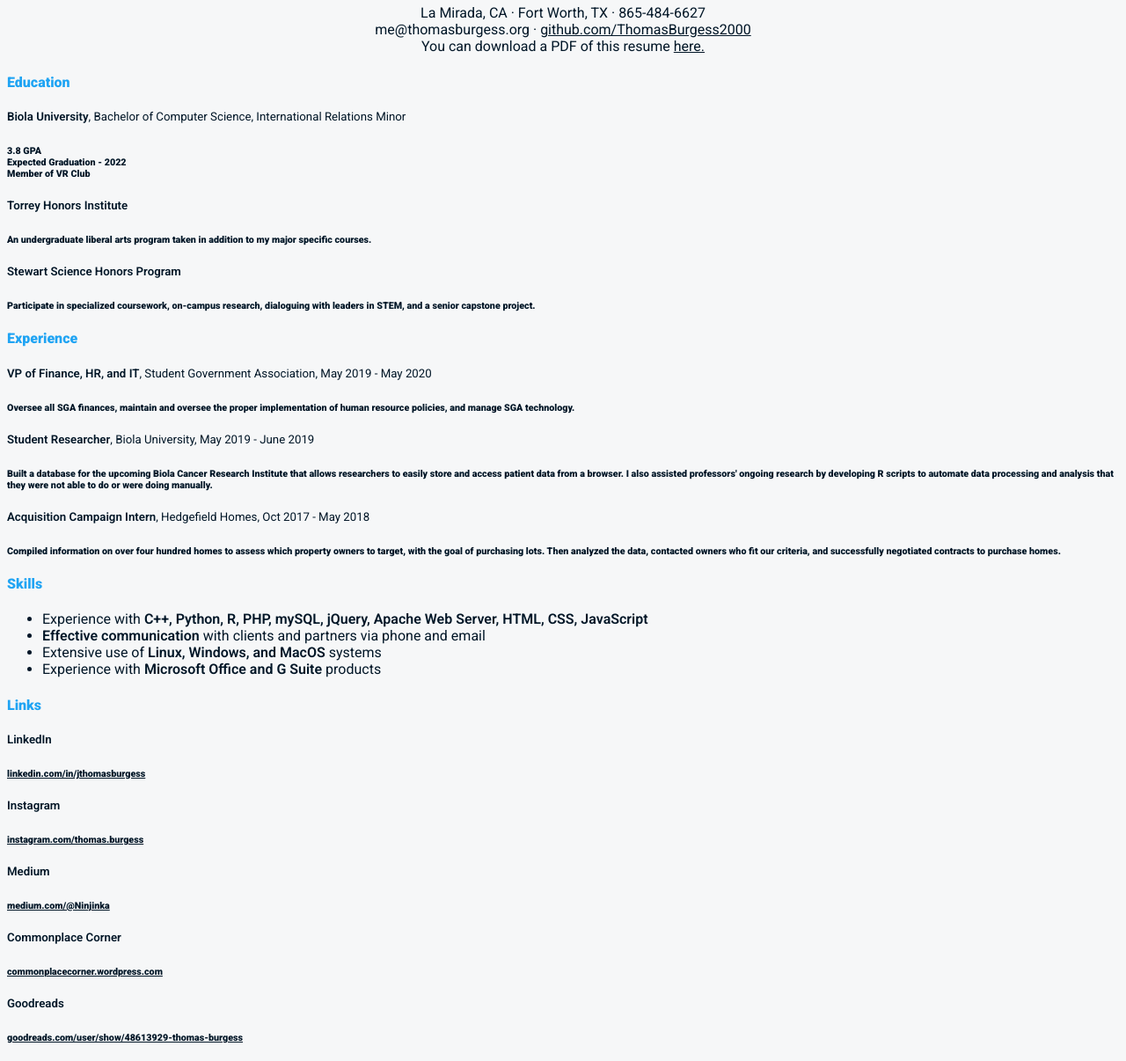
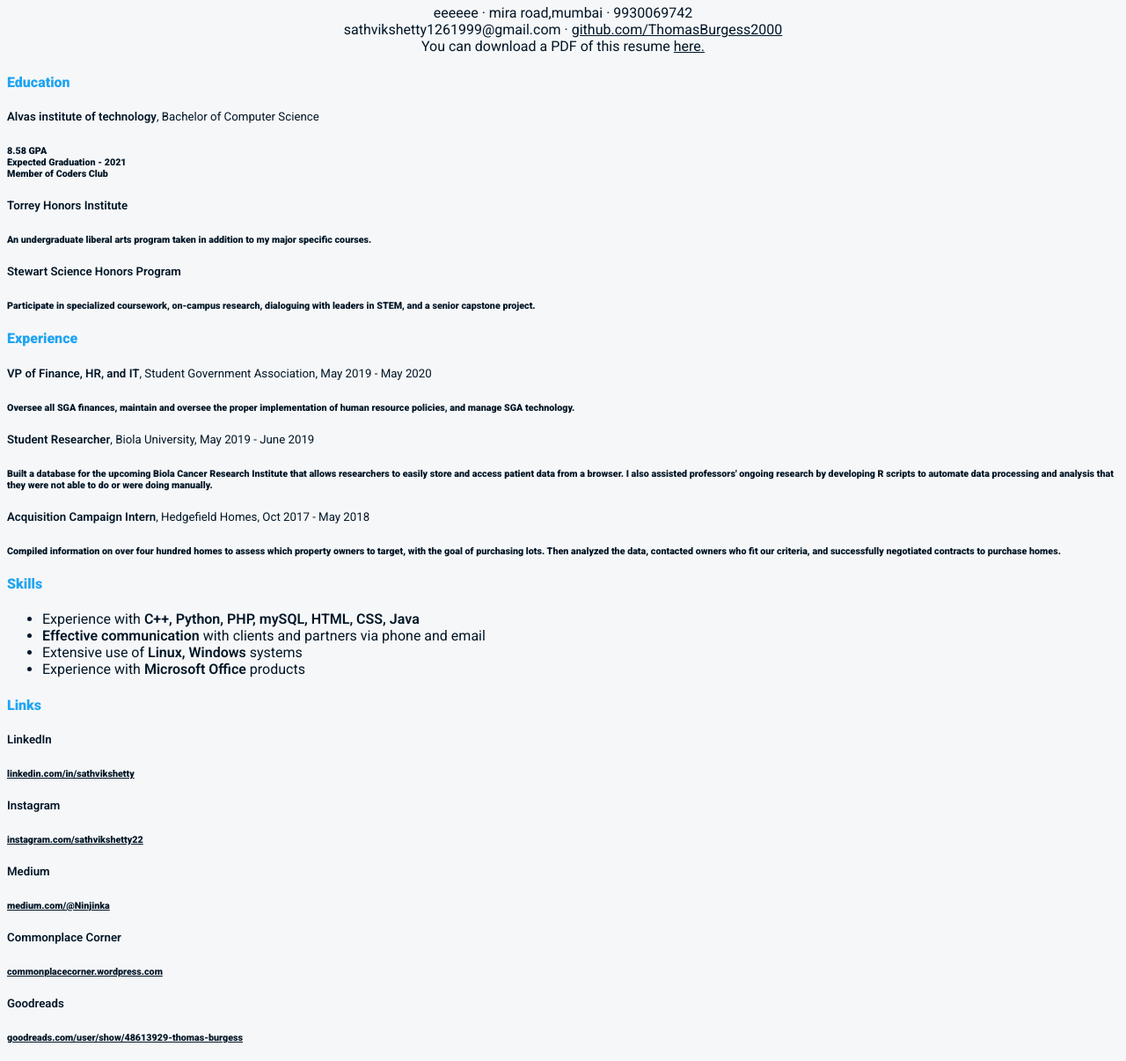
Before and after one commit to sathvikshetty22/sathvikshetty22.github.io, a plain HTML site: page index.html in a window 1280 px wide. Shown: the part 91-1297 px from the top of the page at 88% size. Drawn offline with Linux system fonts and the light colour scheme.

Commit message:
Update index.html

```diff
--- a/index.html
+++ b/index.html
@@ -10,7 +10,7 @@
 
 <head>
 
-	<title>Thomas Burgess' Resume</title>
+	<title>sathvik shetty' Resume</title>
 	<meta name="viewport" content="width=device-width, initial-scale=1">
 	<link href="https://fonts.googleapis.com/css?family=Roboto:400,600,900" rel="stylesheet">
 </head>
@@ -60,13 +60,13 @@
 
 	<div class="container-fluid">
 		<!-- Title Section -->
-		<h1 class="title">Thomas <span class="boldedBlue">Burgess</span></h1>
-		<p class="subtitle">La Mirada, CA &middot; Fort Worth, TX &middot; 865-484-6627<br/>me@thomasburgess.org &middot; <a href="https://github.com/ThomasBurgess2000">github.com/ThomasBurgess2000</a><br/>You can download a PDF of this resume <a href="https://docs.google.com/document/d/1C3JRXhdOdGfvjk39BWzGouq1b3yFwcoStkRfCFlT_Lw/edit?usp=sharing">here.</a></p>
+		<h1 class="title">sathvik <span class="boldedBlue">shetty</span></h1>
+		<p class="subtitle">eeeeee &middot; mira road,mumbai &middot; 9930069742<br/>sathvikshetty1261999@gmail.com &middot; <a href="https://github.com/ThomasBurgess2000">github.com/ThomasBurgess2000</a><br/>You can download a PDF of this resume <a href="https://docs.google.com/document/d/1C3JRXhdOdGfvjk39BWzGouq1b3yFwcoStkRfCFlT_Lw/edit?usp=sharing">here.</a></p>
 			<!-- Education Section -->
 			<h4>Education</h4>
 
-			<h5>Biola University<span class="notBold">, Bachelor of Computer Science, International Relations Minor</span></h5>
-			<h6>3.8 GPA<br/>Expected Graduation - 2022<br/>Member of VR Club</h6>
+			<h5>Alvas institute of technology<span class="notBold">, Bachelor of Computer Science</span></h5>
+			<h6>8.58 GPA<br/>Expected Graduation - 2021<br/>Member of Coders Club</h6>
 
 			<h5>Torrey Honors Institute</h5>
 			<h6>An undergraduate liberal arts program taken in addition to my major specific courses.</h6>
@@ -88,10 +88,10 @@
 			<!-- Skills Section -->
 			<h4>Skills</h4>
 			<ul>
-				<li>Experience with <span class="boldIt">C++, Python, R, PHP, mySQL, jQuery, Apache Web Server, HTML, CSS, JavaScript</span></li>
+				<li>Experience with <span class="boldIt">C++, Python, PHP, mySQL, HTML, CSS, Java</span></li>
 				<li><span class="boldIt">Effective communication</span> with clients and partners via phone and email</li>
-				<li>Extensive use of <span class="boldIt">Linux, Windows, and MacOS</span> systems</li>
-				<li>Experience with <span class="boldIt">Microsoft Office and G Suite</span> products</li>
+				<li>Extensive use of <span class="boldIt">Linux, Windows</span> systems</li>
+				<li>Experience with <span class="boldIt">Microsoft Office </span> products</li>
 			</ul>
 <!-- Links Section -->
 			<h4>Links</h4>
@@ -99,11 +99,11 @@
 		<div class="row">
 			<div class="col-4">
 			<h5>LinkedIn</h5>
-			<h6><a href="https://www.linkedin.com/in/jthomasburgess/" target="_blank">linkedin.com/in/jthomasburgess</a></h6>
+			<h6><a href="https://www.linkedin.com/in/sathvikshetty/" target="_blank">linkedin.com/in/sathvikshetty</a></h6>
 			</div>
 			<div class="col-4">
 			<h5>Instagram</h5>
-			<h6><a href="https://www.instagram.com/thomas.burgess/" target="_blank">instagram.com/thomas.burgess</a></h6>
+			<h6><a href="https://www.instagram.com/sathvikshetty22/" target="_blank">instagram.com/sathvikshetty22</a></h6>
 			</div>
 			<div class="col-4">
 			<h5>Medium</h5>
```
